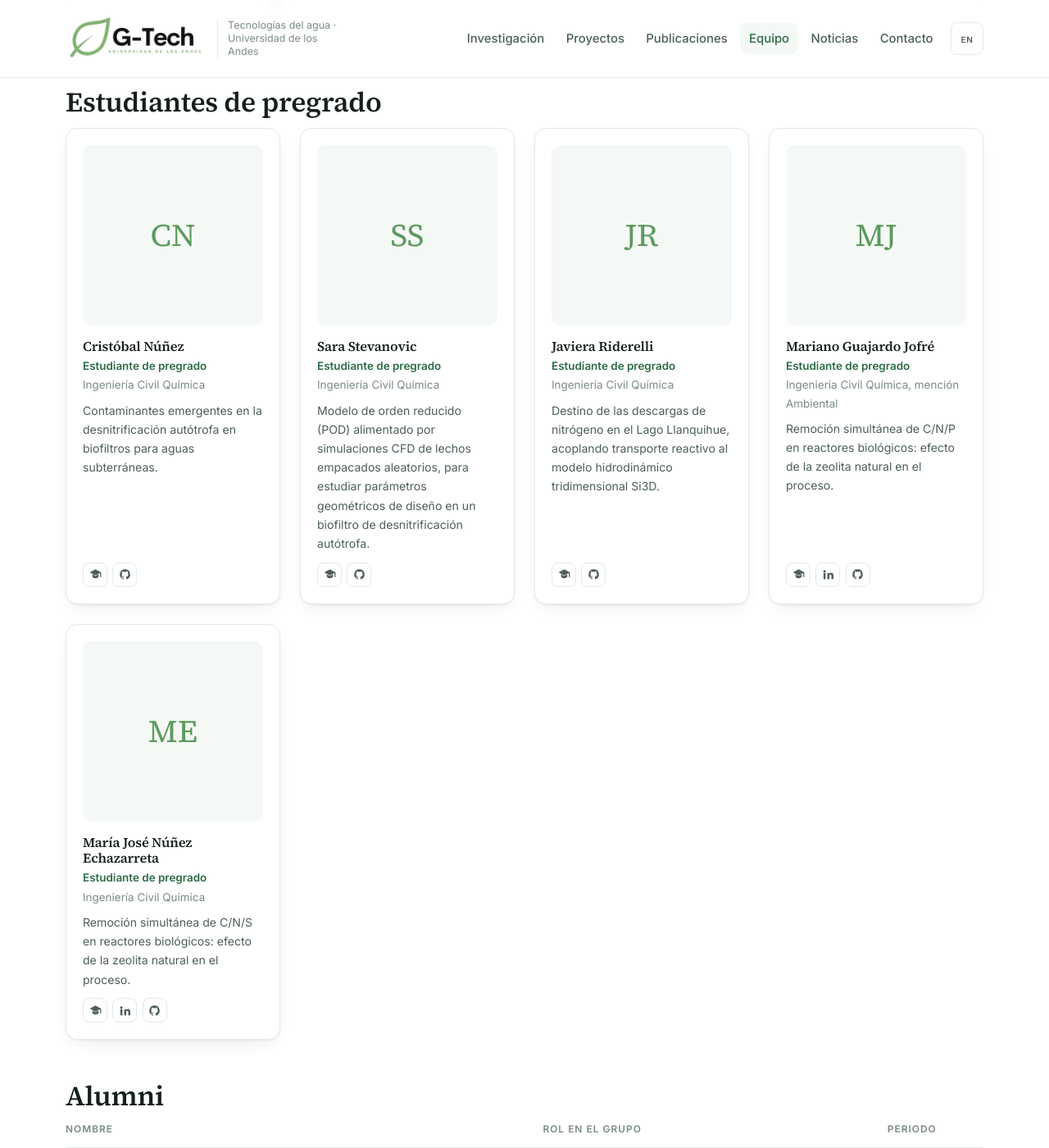
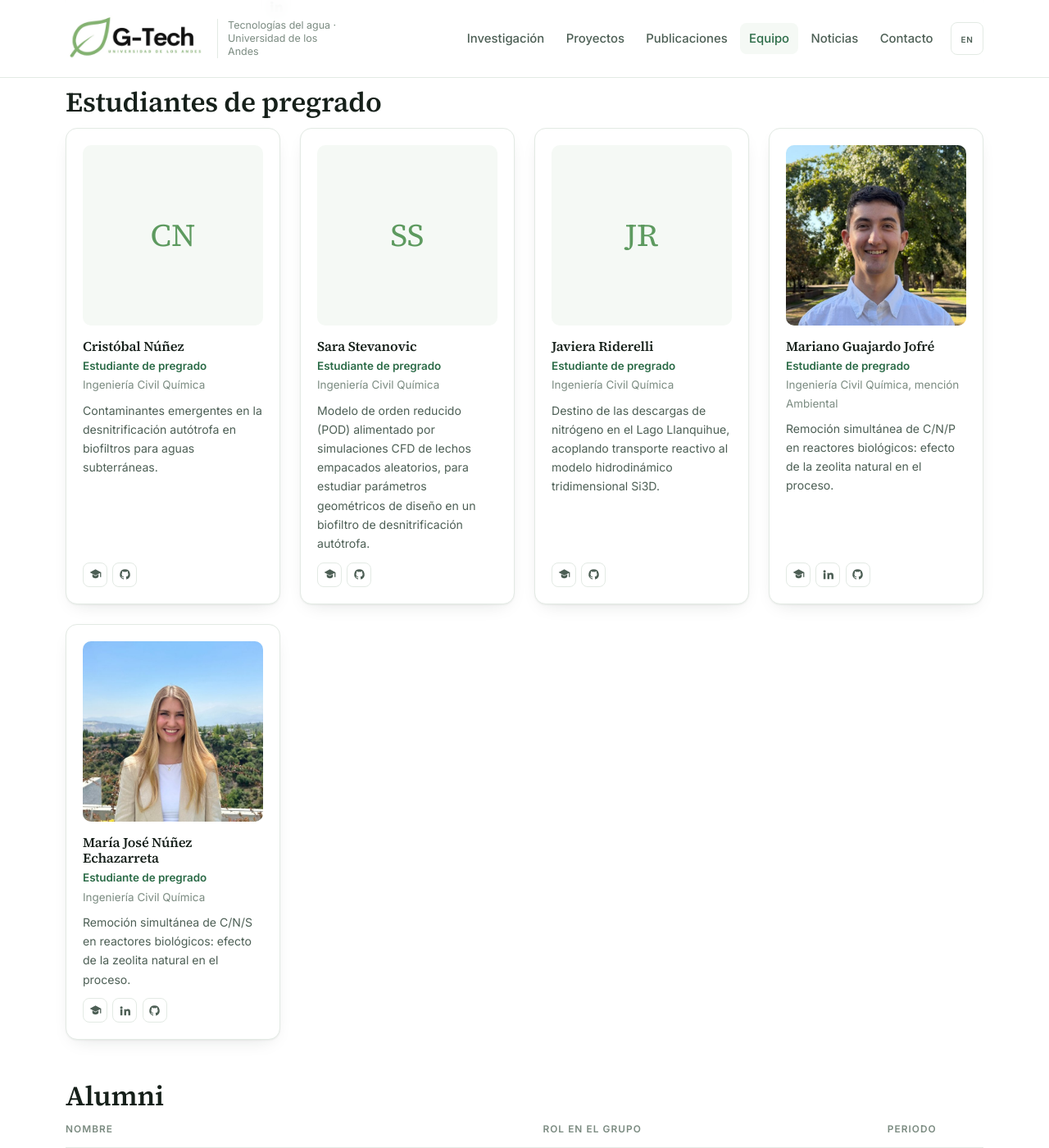
Before and after one commit to labgtechaguas/labgtechaguas.github.io, a Jekyll site: the page built from equipo.html, in a window 1280 px wide and 1400 px high, scrolled down 2889 px. Shown: the whole window at 82% size. Built offline with Jekyll 4.4.1, drawn with Linux system fonts in a browser that asks for light colours.

Commit message:
Equipo: fotos de perfil de Mariano Guajardo y María José Núñez

```diff
--- a/_data/people.yml
+++ b/_data/people.yml
@@ -256,7 +256,7 @@
 - id: mariano-guajardo
   group: undergrad
   name: "Mariano Guajardo Jofré"
-  photo: ""
+  photo: "mariano-guajardo.jpg"
   role:
     es: "Estudiante de pregrado"
     en: "Undergraduate Student"
@@ -274,7 +274,7 @@
 - id: mariajose-nunez
   group: undergrad
   name: "María José Núñez Echazarreta"
-  photo: ""
+  photo: "mariajose-nunez.jpg"
   role:
     es: "Estudiante de pregrado"
     en: "Undergraduate Student"
```
Also changed, not shown: assets/img/people/mariajose-nunez.jpg (added), assets/img/people/mariano-guajardo.jpg (added).
